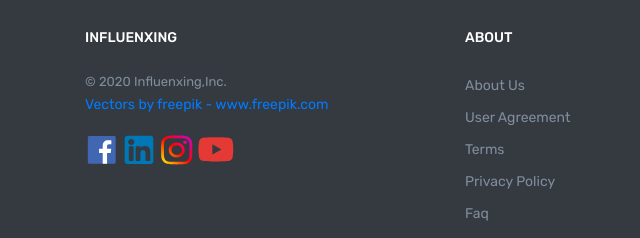
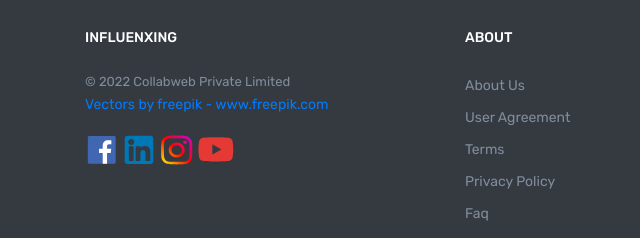
Before and after one commit to Influenxing/website-influenxing, a plain HTML site: page index.html in a window 1280 px wide. Shown: the part 4117-4355 px from the top of the page, 0-640 px from the left. Drawn offline with Linux system fonts and the light colour scheme.

Commit message:
fix : update company CIN

```diff
--- a/index.html
+++ b/index.html
@@ -680,7 +680,7 @@
                 <div class="col-lg-4">
                     <div class="footer-menu">
                         <h5 class="mb-4 text-uppercase">Influenxing</h5>
-                        <p class="mb-0">© 2020 Influenxing,Inc.</p>
+                        <p class="mb-0">© 2022 Collabweb Private Limited</p>
                         <a href='https://www.freepik.com/vectors/'>Vectors by freepik - www.freepik.com</a>
 
                         <div style="display: block;" class="text-white">
```
